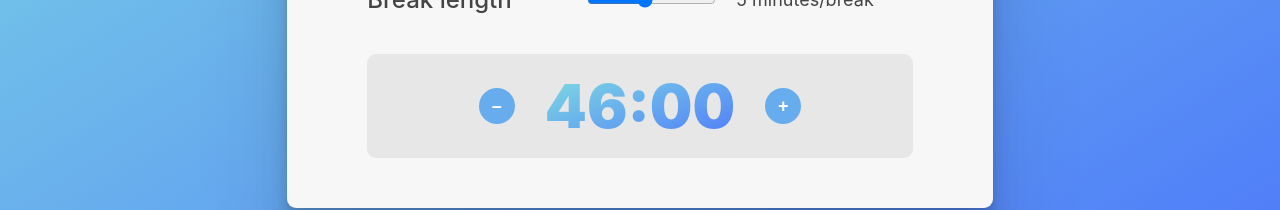
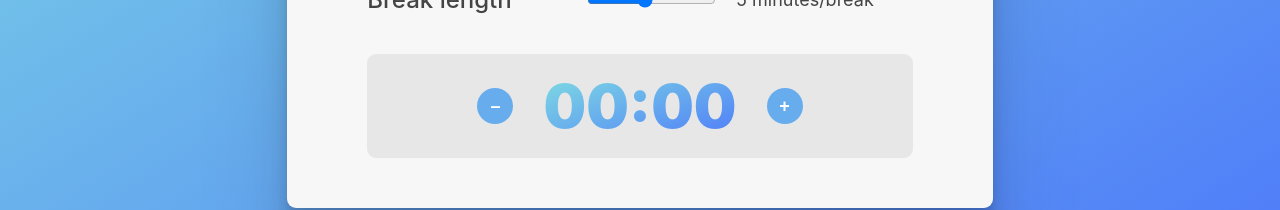
Before and after one commit to zeenat-abedin/workout-timer, a React (Create React App) app: page / in a window 1280 px wide. Shown: the part 514-724 px from the top of the page. Built offline with nearby package versions, Linux system fonts and the light colour scheme.

Commit message:
Add duration state and update duration calculation.

```diff
--- a/src/Calculator.js
+++ b/src/Calculator.js
@@ -6,8 +6,9 @@ function Calculator({ workouts, allowSound }) {
   const [sets, setSets] = useState(3);
   const [speed, setSpeed] = useState(90);
   const [durationBreak, setDurationBreak] = useState(5);
+  const [duration, setDuration] = useState(0);
 
-  const duration = (number * sets * speed) / 60 + (sets - 1) * durationBreak;
+  // const duration = (number * sets * speed) / 60 + (sets - 1) * durationBreak;
   const mins = Math.floor(duration);
   const seconds = (duration - mins) * 60;
 
@@ -60,7 +61,12 @@ function Calculator({ workouts, allowSound }) {
             min="1"
             max="10"
             value={durationBreak}
-            onChange={(e) => setDurationBreak(e.target.value)}
+            onChange={(e) => {
+              setDurationBreak(e.target.value);
+              setDuration(
+                (number * sets * speed) / 60 + (sets - 1) * e.target.value
+              );
+            }}
           />
           <span>{durationBreak} minutes/break</span>
         </div>
```
